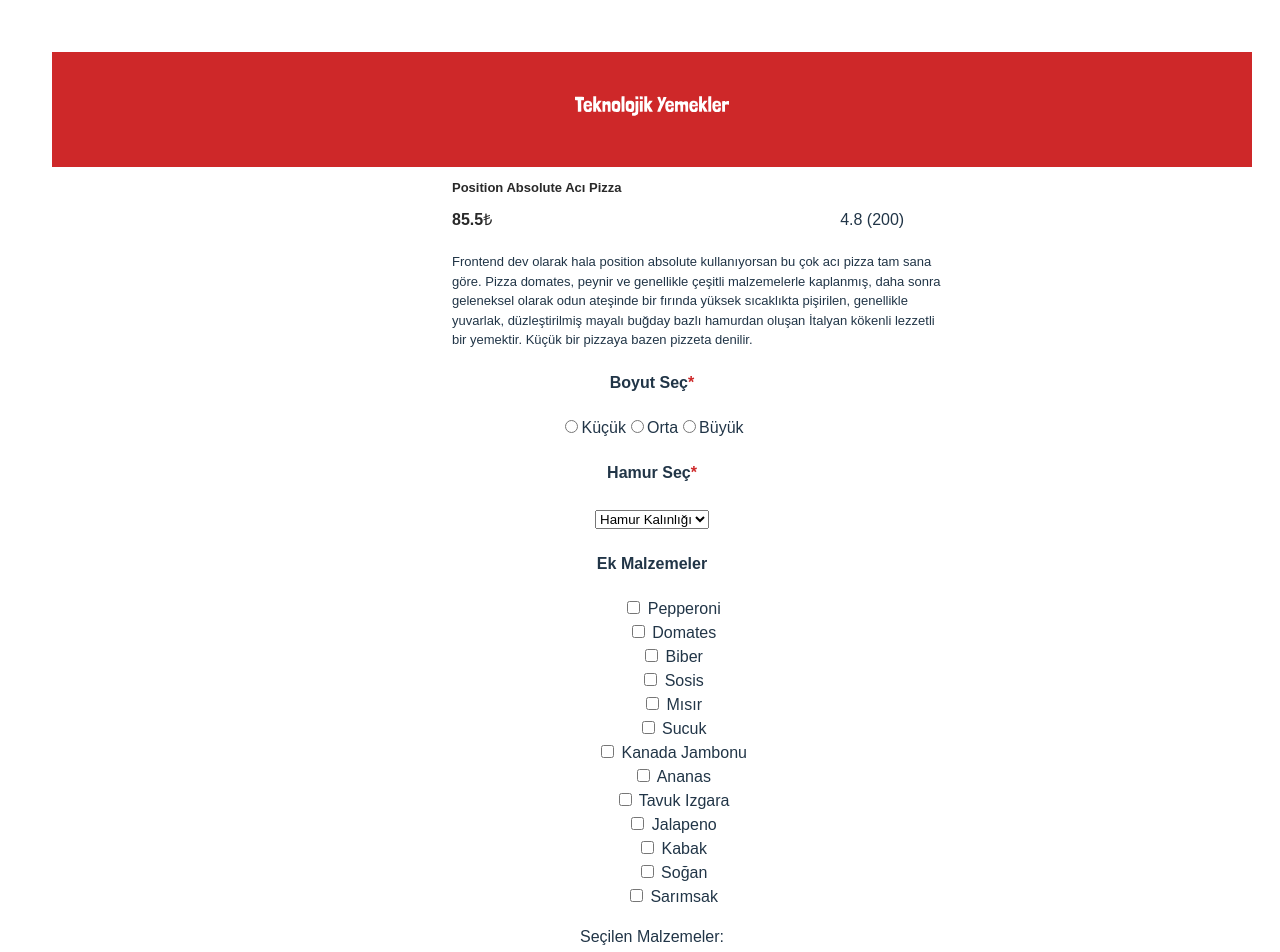
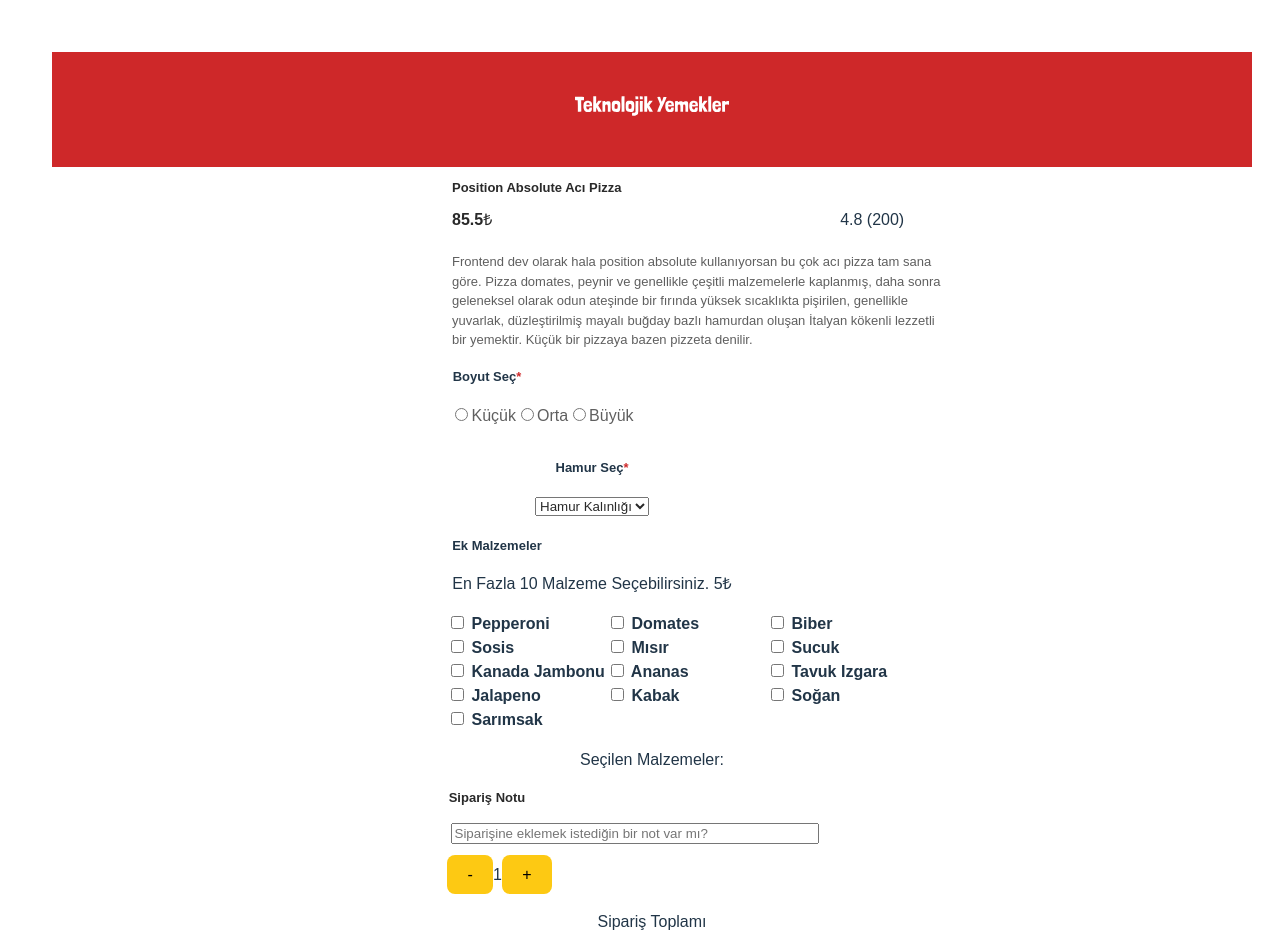
Before and after one commit to caner-baysal/pizzaProject, a React (Vite) app: page / in a window 1280 px wide. Shown: the top 952 px of the page. Built offline with nearby package versions, Linux system fonts and the light colour scheme; a web font is replaced by a local one.

Commit message:
üçüncü commit - OrderPage CSS-2

```diff
--- a/src/components/OrderPage.css
+++ b/src/components/OrderPage.css
@@ -1,9 +1,10 @@
 .container {
     max-width: 1200px;
-    margin: 0;
+    margin: auto 0;
     padding: 20px;
     font-family: "Arial", sans-serif;
 }
+
 
 .header {
     text-align: center;
@@ -18,6 +19,7 @@
     margin-left: 400px;
     margin-right: 300px;
     font-size: small;
+    color: #5F5F5F;
 }
 
 .logo {
@@ -25,11 +27,6 @@
   height: 20px;
   margin: 0 auto 0 auto;
   background-color: #CE2829;
-}
-
-.btn {
-    background-color: #FDC913;
-    border-radius: 1;
 }
 
 h2 {
@@ -64,6 +61,79 @@ h2 {
     color: #CE2829;
 }
 
+.size-select {
+    margin-bottom: 30px;
+    margin-left: -220px;
+}
+
+.size-header {
+    margin-left: -110px;
+    font-size: small;
+}
+
+.size {
+    color: #5F5F5F;
+    flex-direction: column;
+}
+
+.dough-header {
+    font-size: small;
+}
+
+.dough-select {
+    color: #292929;
+}
+
+.ing-header {
+    font-size: small;
+    margin-left: -310px;
+}
+
+.optional-sections {
+    margin-left: -120px;
+}
+
 .list {
     list-style-type: none;
+    display: grid;
+    grid-template-columns: repeat(auto-fit, minmax(150px, 1fr));
+    text-align: left;
+    margin-left: 355px;
+    margin-right: 325px;
+    font-weight: bold;
 }
+
+.note-header {
+    margin-left: -330px;
+    color: #292929;
+    font-weight: bold;
+    font-size: small;
+}
+
+.order-note {
+    width: 30%;
+    margin-left: -35px;
+}
+
+.qty-section {
+    margin-left: -305px;
+    border-radius: 1;
+    margin-top: 10px;
+}
+
+.btn-minus {
+    background-color: #FDC913;
+}
+
+.btn-plus {
+    background-color: #FDC913;
+}
+
+.total {
+
+}
+
+.btn-order {
+    background-color: #FDC913;
+    border-radius: 1;
+}
--- a/src/components/OrderPage.jsx
+++ b/src/components/OrderPage.jsx
@@ -10,6 +10,7 @@ const OrderPage = () => {
     const [orderNote, setOrderNote] = useState("");
     const [quantity, setQuantity] = useState(1);
     const doughPrice = 85.50;
+    const ingredientsPrice = selected.length * 5;
     const price = doughPrice + (selected.length * 5);
     const ingredients = [
         "Pepperoni",
@@ -49,8 +50,10 @@ const OrderPage = () => {
 
     return(
     <div className="container">
-        <header className="header"><img src={logo} alt="Pizza Projesi Logo" className="logo" /></header>
-        <main>
+        <header className="header">
+            <img src={logo} alt="Pizza Projesi Logo" className="logo" />
+        </header>
+        <main className="main-content">
             <section>
                 <h2>Position Absolute Acı Pizza</h2>
                 <div className="rating">
@@ -65,19 +68,19 @@ const OrderPage = () => {
                 </p>
             </section>
             <section className="size-select">
-        <h4>Boyut Seç<span className="necessary">*</span></h4>
-        <label>
+                <h4 className="size-header">Boyut Seç
+                    <span className="necessary">*</span>
+                </h4>
+                <label className="size">
                     <input type="radio" name="size" value="küçük" onChange={handleSizeChange}/>Küçük
-        </label>
-        <label>
                     <input type="radio" name="size" value="orta" onChange={handleSizeChange}/>Orta
-        </label>
-        <label>
                     <input type="radio" name="size" value="büyük" onChange={handleSizeChange}/>Büyük
                 </label>
             </section>
             <section className="optional-sections">
-        <h4>Hamur Seç<span className="necessary">*</span></h4>
+                <h4 className="dough-header">Hamur Seç
+                    <span className="necessary">*</span>
+                </h4>
                 <select className="dough-select" onChange={setDoughSelect}>
                     <option value="">Hamur Kalınlığı</option>
                     <option value="ince">İnce</option>
@@ -85,13 +88,15 @@ const OrderPage = () => {
                     <option value="kalın">Kalın</option>
                 </select>
             </section>
-        <section className="optional-sections">
-        <h4>Ek Malzemeler</h4>
+            <section>
+                <h4 className="ing-header">Ek Malzemeler</h4>
+                <p  className="optional-sections">En Fazla 10 Malzeme Seçebilirsiniz. 5₺</p>
                 <ul className="list">
                 {ingredients.map((ingredient, index) => (
                     <li key={index}>
                         <label>
-                        <input type="checkbox" value={ingredient} onChange={handleChange}/> {ingredient}
+                            <input type="checkbox" value={ingredient} onChange={handleChange}
+                            disabled={selected.length >= 10 && !selected.includes(ingredient)}/> {ingredient}
                         </label>
                     </li>
                 ))}
@@ -101,16 +106,30 @@ const OrderPage = () => {
                 <p>Seçilen Malzemeler: {(selected.join(", "))}</p>
             </section>
             <section>
-            <p>Sipariş Notu</p>
-        <input type="text" value={orderNote} onChange={handleOrderNote}></input>
+                <p className="note-header">Sipariş Notu</p>
+                <input className="order-note"
+                type="text"
+                placeholder="Siparişine eklemek istediğin bir not var mı?"
+                value={orderNote}
+                onChange={handleOrderNote}></input>
             </section>
-        <section>
-        <button className="btn" onClick={() => {setQuantity(quantity > 1 ? quantity - 1 : 1)}}>-</button>
+            <section className="qty-section">
+                <button
+                className="btn-minus"
+                onClick={() => {setQuantity(quantity > 1 ? quantity - 1 : 1)}}>-
+                </button>
                 <span>{quantity}</span>
-        <button className="btn" onClick={() => {setQuantity(quantity + 1)}}>+</button>
-        <p>Sipariş Toplamı: {quantity * price}</p>
-        <button className="btn">SİPARİŞ VER</button>
+                <button className="btn-plus" onClick={() => {setQuantity(quantity + 1)}}>+</button>
             </section>
+                <div className="total">
+                    <p>Sipariş Toplamı</p>
+                    <span className="qty">Seçimler: {ingredientsPrice}₺</span>
+                </div>
+                <span>Toplam: {quantity * price}₺</span>
+                <div>
+                    <button className="btn-order">SİPARİŞ VER</button>
+                </div>
+
         </main>
     </div>
     )
```
Lines whose indentation alone changed are shown as unchanged.
